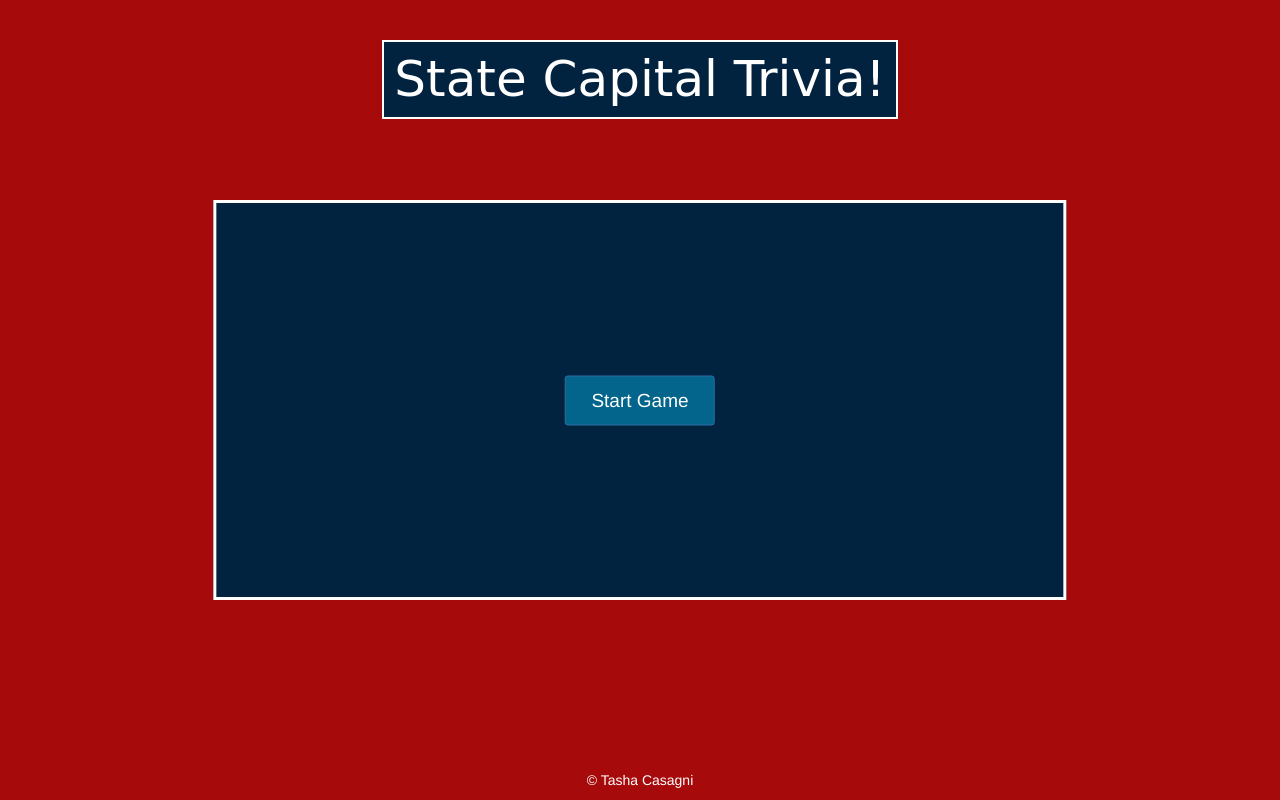
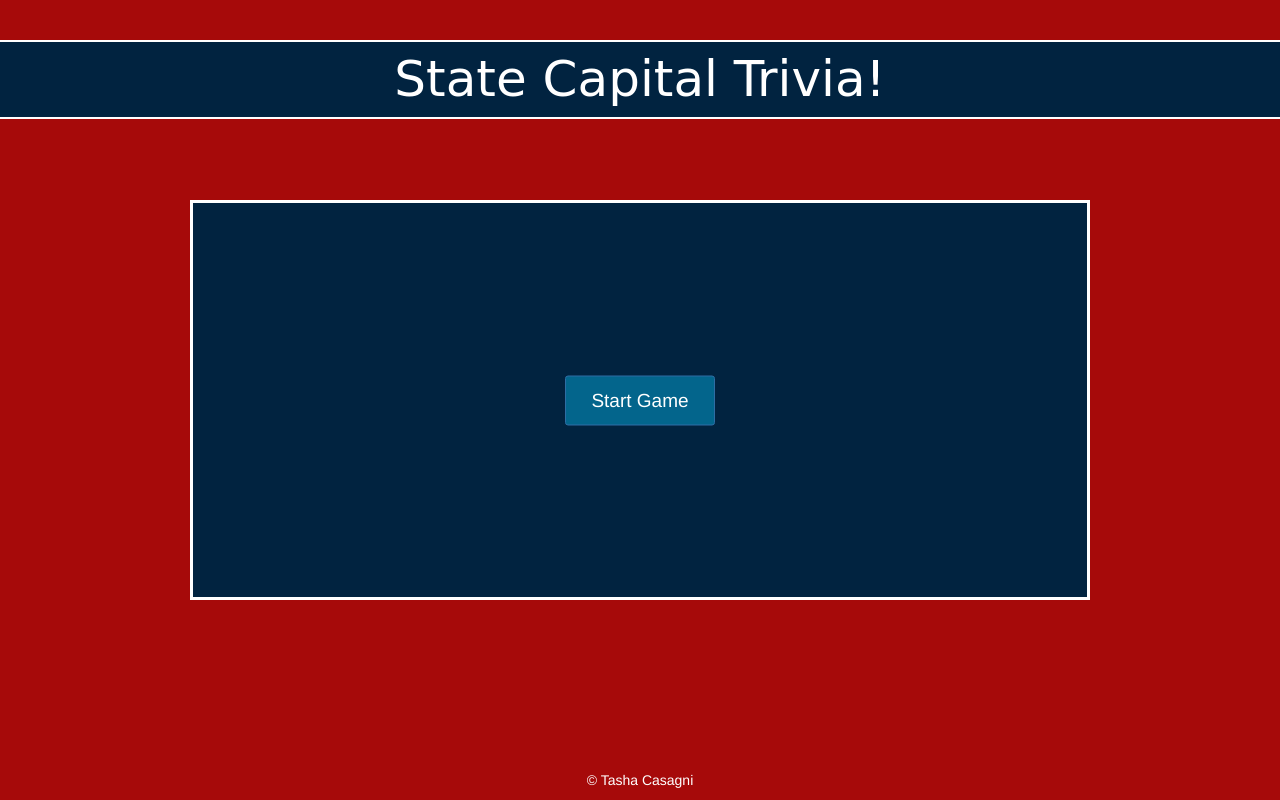
Before and after one commit to Tasha-GitHub/Trivia-Game, a PHP site: page / in a window 1280 px wide. Run offline with PHP 8.4, Linux system fonts and the light colour scheme; some web fonts are replaced.

Commit message:
more styling

```diff
--- a/assets/css/style.css
+++ b/assets/css/style.css
@@ -40,8 +40,8 @@ body {
 .mainsection{
 	background-color: #012340;
 	padding: 70px;
-	min-height: 400px;
-	min-width: 500px;
+	height: 400px;
+	width: 900px;
 	position: absolute;
   top: 50%;
   left: 50%;
@@ -54,7 +54,22 @@ body {
   border-width: 3px;
   color: white;
 
+}
 
+
+.row{
+  margin: 0px;
+  padding: 0px;
+}
+
+.container-fluid{
+  margin: 0px;
+  padding: 0px;
+}
+
+.title{
+  margin: 0px;
+  padding: 0px;
 }
 
 /*--------Button Styling and Centering----------*/
@@ -80,11 +95,6 @@ button {
   border-radius: 3px !important;
 
 
-}
-
-
-button : hover {
-  background-color: #03658C !important;
 }
 
 /*--------Image Styling and Centering----------------*/
@@ -115,13 +125,15 @@ h1{
 	font-size: 50px;
 	background-color: #012340;
 	border-width: 2px;
-	border-style: solid;
+	border-style: solid none solid none;
 	padding: 10px;
   font-family: 'Diplomata SC', cursive;
   margin-top: 40px;
+
 }
 
 p {
   color:white;
+  text-align: center;
 
 }
--- a/index.html
+++ b/index.html
@@ -1,6 +1,7 @@
 <!DOCTYPE html>
 <html>
 <head>
+	<meta charset="utf-8">
 	<title> Trivia Game </title>
 	<link rel="stylesheet" type="text/css" href="assets/css/reset.css">
 	<link rel="stylesheet" type="text/css" href="https://maxcdn.bootstrapcdn.com/bootstrap/3.3.7/css/bootstrap.min.css">
@@ -12,14 +13,14 @@
 	<div class="content">
 		<div class="container-fluid">
 			<nav class="row">
-				<div class="col-md-12">
+				<div class="title col-md-12 col-sm-12 col-xs-12">
 					<h1>State Capital Trivia! </h1>
 				</div>
 			</nav>
 			<div class="row">
 				<div class="col-md-2">
 				</div>
-				<section class= "col-md-8 mainsection">
+				<section class= "col-md-8 mainsection col-sm-12 col-xs-12">
 					<div class="row">
 						<div class="col-md-12 headerSection">
 						</div>
@@ -53,7 +54,7 @@
 						</div>
 					</div>
 					<div class="row">
-						<div class="col-md-12 buttonDiv">
+						<div class="col-md-12 col-sm-12 col-xs-12 buttonDiv">
 							<button class="btn btn-primary" id = "start"> Start Game </button>
 						</div>
 					</div>
```
